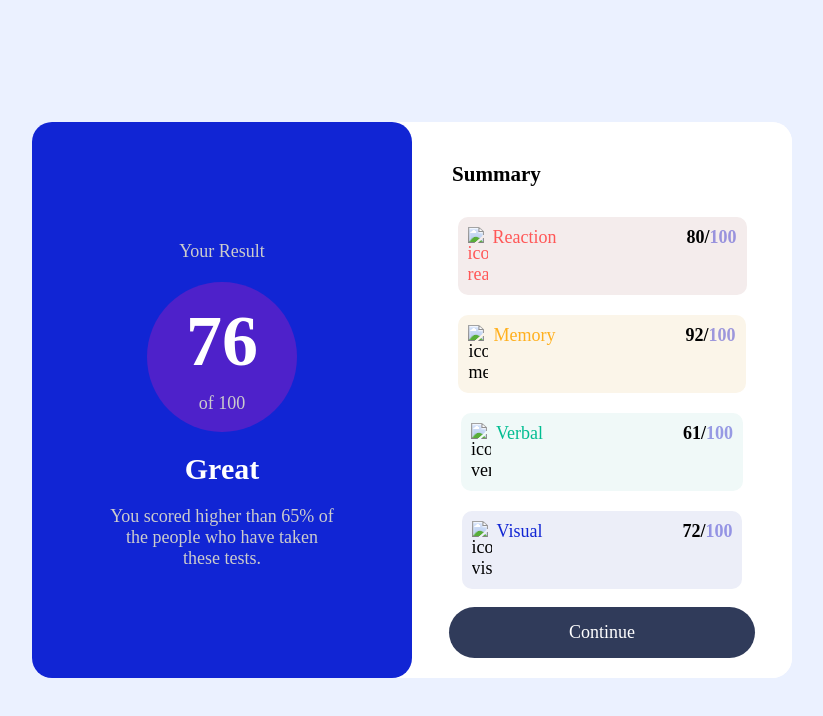
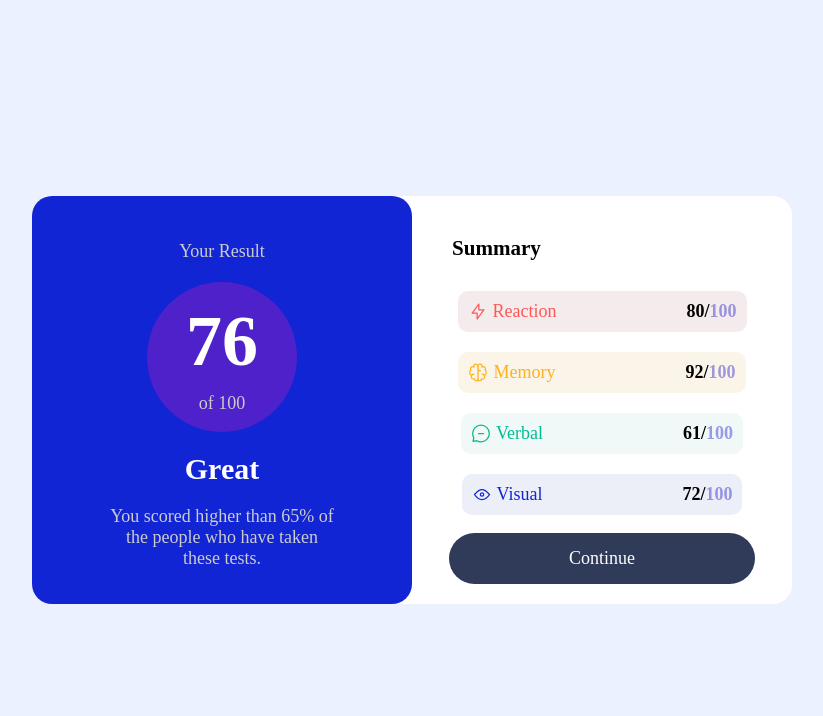
Before and after one commit to yeboahastonish050-cmd/results, a plain HTML site: page index.html in a window 1280 px wide. Shown: the whole page, without its empty margins (228-1051 px from the left). Drawn offline with Linux system fonts and the light colour scheme; the site is published under a folder, as on GitHub Pages, so addresses that start at the root find nothing; a web font is replaced by a local one.

Commit message:
Update index.html

```diff
--- a/index.html
+++ b/index.html
@@ -34,24 +34,24 @@
           <div id="react">
             <p class="inputoff1">
               <img
-                src="/assets/images/icon-reaction.svg"
+                src="icon-reaction.svg"
                 alt="icon-reaction"
               />Reaction
             </p>
             <p class="outoff">80/<span class="red">100</span></p>
           </div>
           <div id="memo">
-            <img src="/assets/images/icon-memory.svg" alt="icon-memory" />
+            <img src="icon-memory.svg" alt="icon-memory" />
             <p class="inputoff2">Memory</p>
             <p class="outoff">92/<span class="red">100</span></p>
           </div>
           <div id="verb">
-            <img src="/assets/images/icon-verbal.svg" alt="icon-verbal" />
+            <img src="icon-verbal.svg" alt="icon-verbal" />
             <p class="inputoff3">Verbal</p>
             <p class="outoff1">61/<span class="red">100</span></p>
           </div>
           <div id="visa">
-            <img src="/assets/images/icon-visual.svg" alt="icon-visual" />
+            <img src="icon-visual.svg" alt="icon-visual" />
             <p class="inputoff4">Visual</p>
             <p class="outoff1">72/<span class="red">100</span></p>
           </div>
```
